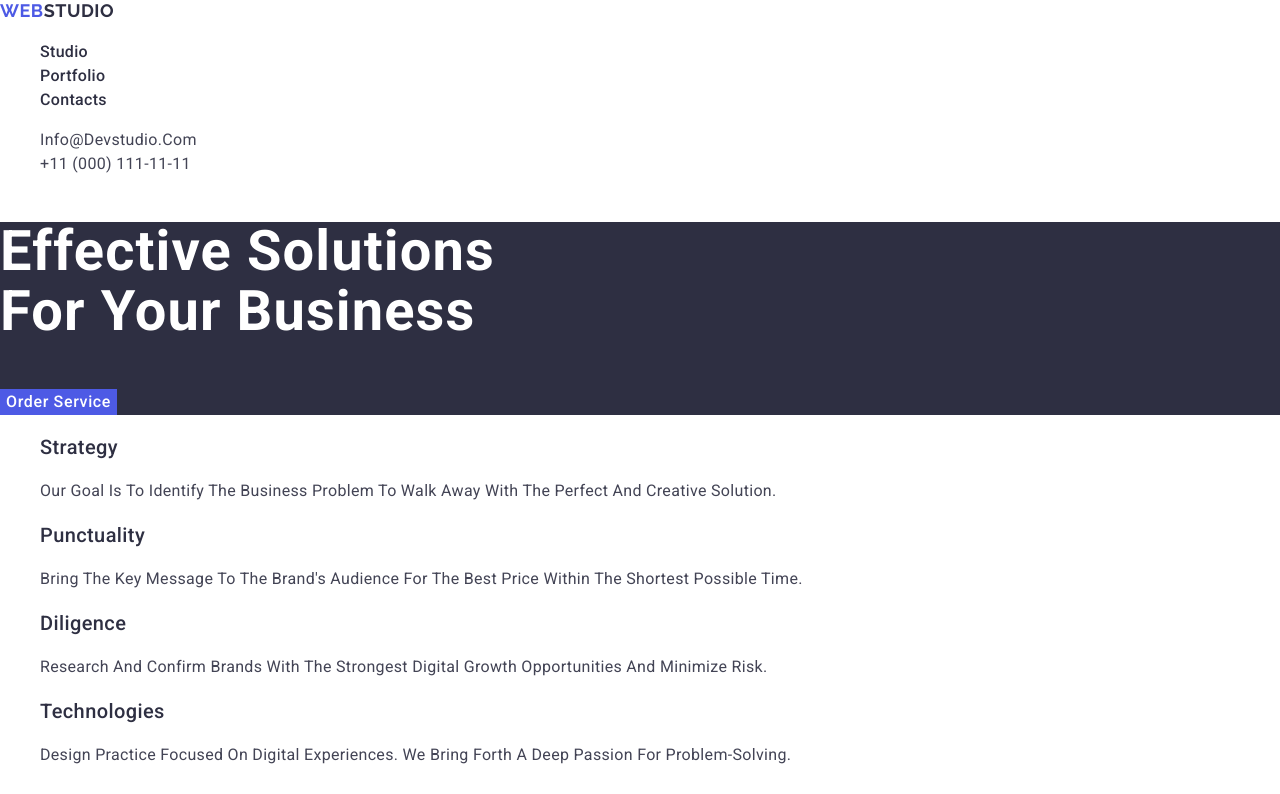
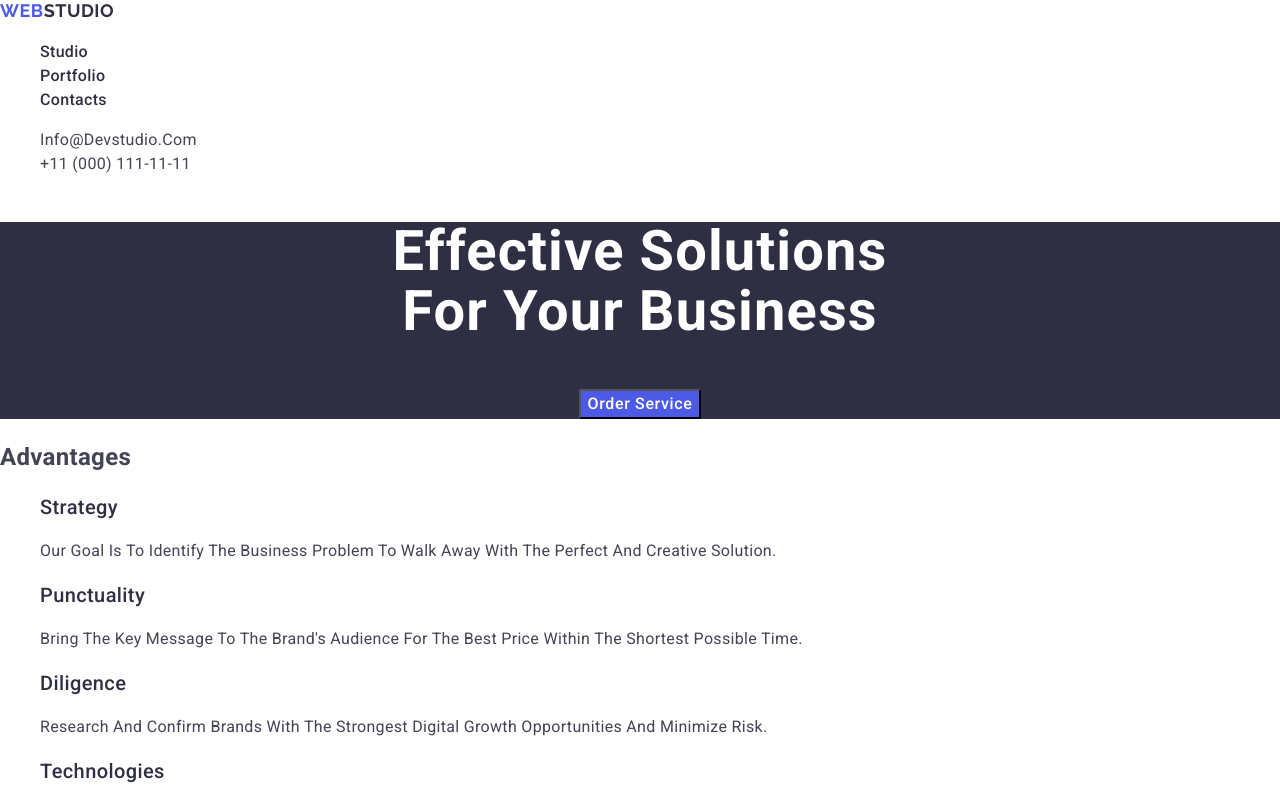
Before and after one commit to TarasBilyi/goit-markup-hw-02, a plain HTML site: page index.html in a window 1280 px wide. Shown: the top 794 px of the page. Drawn offline with nearby package versions, Linux system fonts and the light colour scheme.

Commit message:
made style edits

```diff
--- a/css/style.css
+++ b/css/style.css
@@ -20,9 +20,9 @@ body {
   text-transform: capitalize;
 }
 
-.hidden {
+/* .hidden {
   display: none;
-}
+} */
 
 .section-title {
   font-weight: 700;
@@ -72,6 +72,7 @@ body {
 /* hero */
 .hero {
   background-color: #2e2f42;
+  text-align: center;
 }
 
 .hero-title {
@@ -87,7 +88,6 @@ body {
   font-weight: 500;
   letter-spacing: 0.04em;
   cursor: pointer;
-  border: none;
   text-transform: capitalize;
   background-color: #4d5ae5;
   color: #ffffff;
@@ -150,7 +150,6 @@ body {
   font-size: 18px;
   line-height: 1.17;
   color: #4d5ae5;
-
   letter-spacing: 0.03em;
 }
 
```
